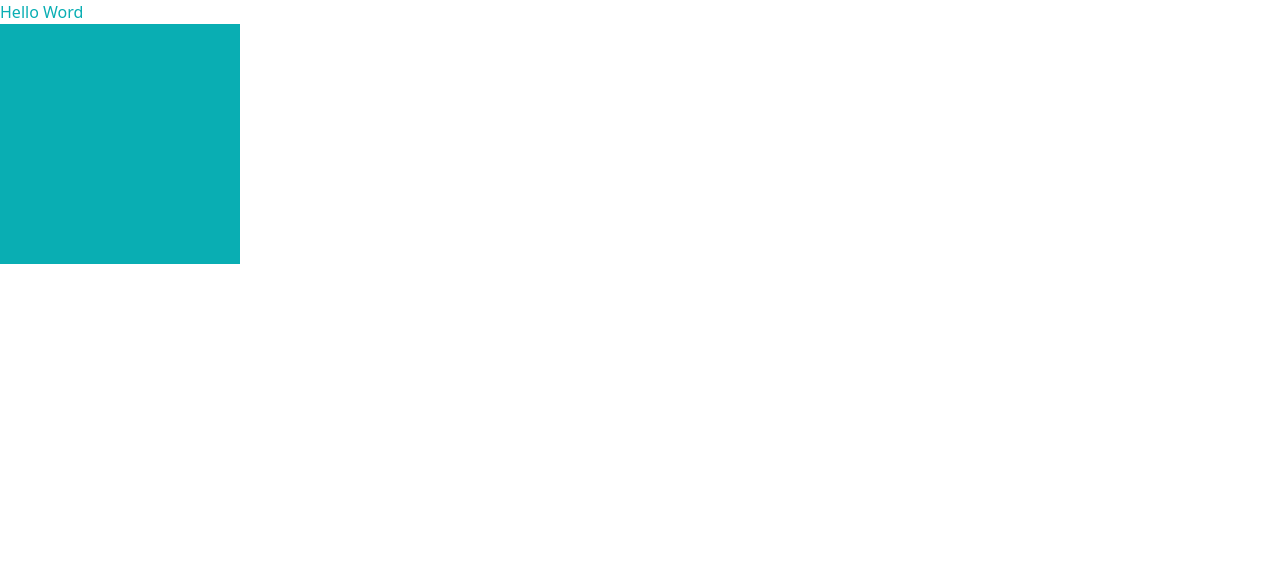
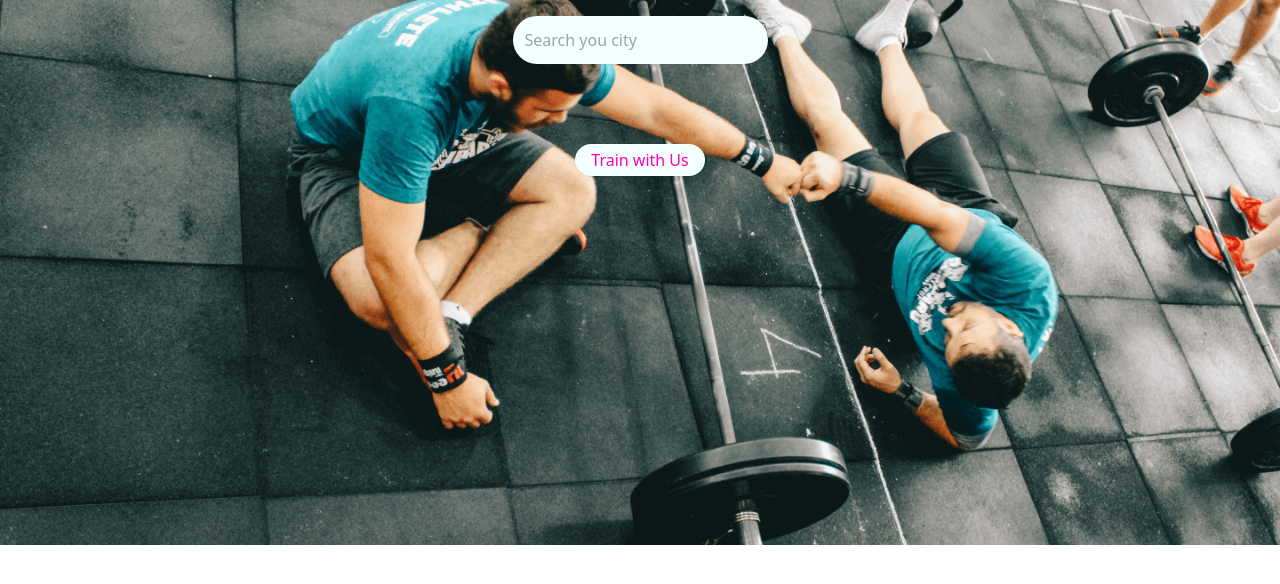
Before and after one commit to MrJark/tailwind-proyect, a website: page public/index.html in a window 1280 px wide. Drawn offline with Linux system fonts and the light colour scheme.

Commit message:
've made the first section

```diff
--- a/public/index.html
+++ b/public/index.html
@@ -11,7 +11,27 @@
     <link href="https://fonts.googleapis.com/css2?family=K2D:ital,wght@0,100;0,200;0,300;0,400;0,500;0,600;0,700;1,100;1,200;1,300&display=swap" rel="stylesheet">
 </head>
 <body>
-    <p class="text-primary">Hello Word</p>
-    <div class="w-60 h-60 bg-primary"></div>
+    <nav></nav>
+    <div id="tab_bar"></div>
+    <section class="w-full h-screen">
+        <div id="home">
+            <div class="w-full h-3/4">
+                <div class="w-full h-full flex flex-col absolute space-y-20 py-4 items-center ">
+                    <input class="bg-background-light outline-none p-3 rounded-full shadow-sm" placeholder="Search you city" type="search" name="" type="">
+                    <button class="text-base py-1 px-4 rounded-full bg-background-light text-secondary shadow-sm">
+                        Train with Us
+                    </button>
+                </div>
+                <div class="w-full h-full">
+                    <img src="./img/team1.png" alt="image of partners on ovisclub">
+                </div>
+
+            </div>
+        </div>
+        <div id="boxes"></div>
+        <div id="services"></div>
+        <div id="faqs"></div>
+    </section>
+    <footer></footer>
 </body>
 </html>
--- a/tailwind.config.js
+++ b/tailwind.config.js
@@ -4,7 +4,7 @@ module.exports = {
   content: ["./src/**/*.{html,js}", "./public/*.{html,js}"],
   theme: {
     fontFamily: {
-      K2D: ['K2D', 'sans-serif'],
+      K2D: ['K2D'],
     },
     textColor: {
       'primary': '#09AEB3',
```
Also changed, not shown: public/css/tailwind.css.
